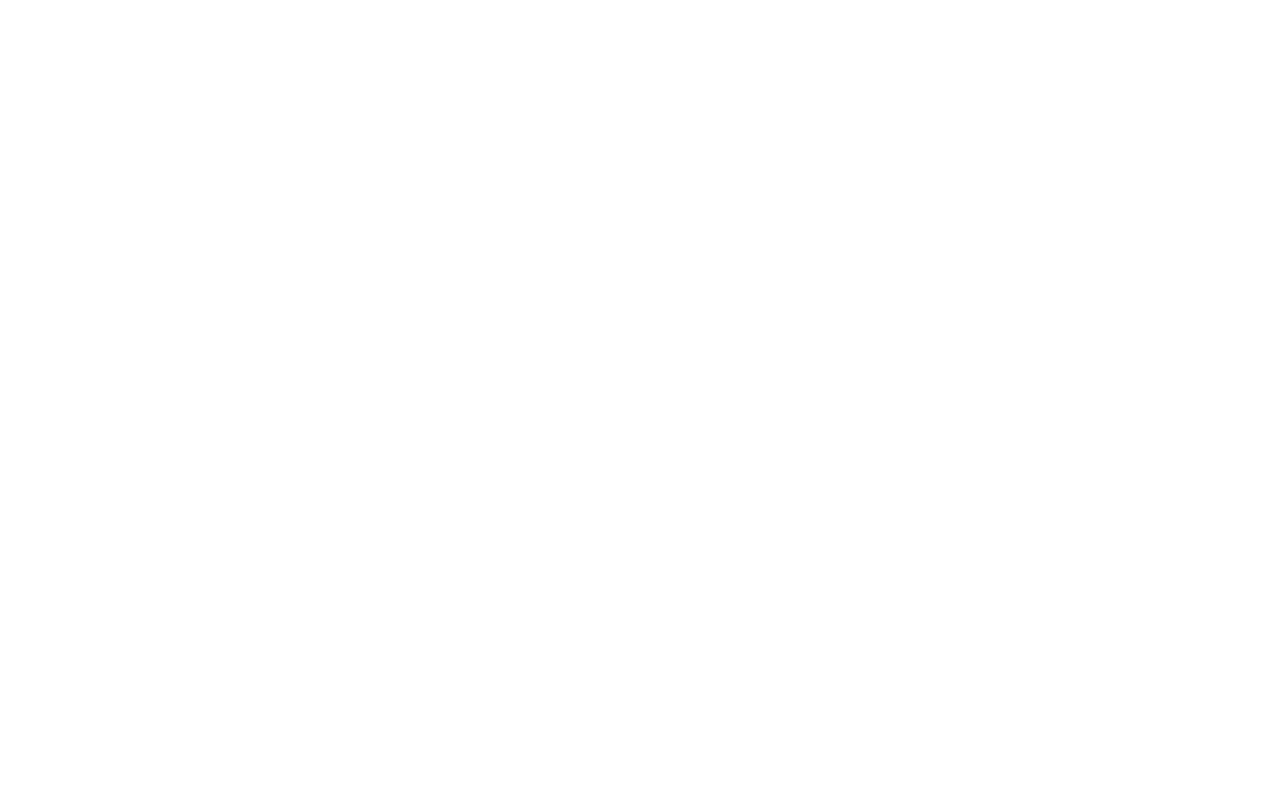
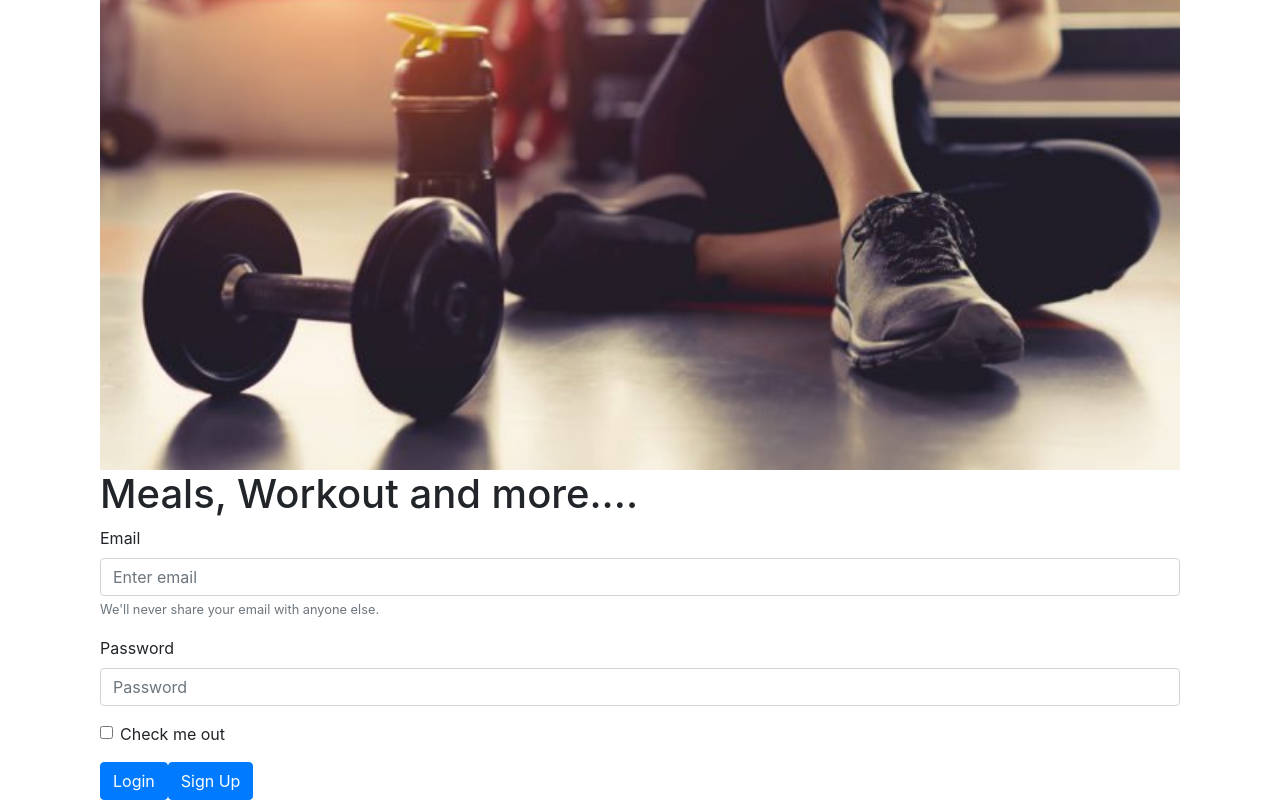
Before and after one commit to virgo18990/fitness-tracker, a Vue app in the folder client/: page /#/about in a window 1280 px wide. Before the commit this address led to /#/about. Shown: the part 324-1124 px from the top of the page. Before the commit the page ends 800 px from the top, so only its background shows below. Built offline with nearby package versions, Linux system fonts and the light colour scheme.

Commit message:
Home Page UI

```diff
--- a/client/src/components/Nav.vue
+++ b/client/src/components/Nav.vue
@@ -17,9 +17,7 @@
                 <li class="nav-item">
                     <router-link class="nav-link" to="/MyFriends">My Friends</router-link>
                 </li>
-                <li class="nav-item">
-                    <router-link class="nav-link disabled" to="#"  active-class="active">Disabled</router-link>
-                </li>
+
             </ul>
             <form class="form-inline mt-2 mt-md-0">
             <input class="form-control mr-sm-2" type="text" placeholder="Search" aria-label="Search">
@@ -27,12 +25,18 @@
             </form>
         </div>
     </nav>
+
+
+
+
 </template>
 
 <script>
 export default {
+
 }
 </script>
 
 <style>
+
 </style>
--- a/client/src/router/index.js
+++ b/client/src/router/index.js
@@ -12,11 +12,11 @@
   mode: 'history',
   base: process.env.BASE_URL,
   routes: [
-    {
+    /*{
       path: '/',
       name: 'HelloWorld',
       component: HelloWorld
-    },
+    },*/
     {
       path: '/register',
       name: 'register',
--- a/client/src/views/Home.vue
+++ b/client/src/views/Home.vue
@@ -1,8 +1,48 @@
 <template>
   <div class="home">
-    <div class="jumbotron">
-      <h1>Welcome to my App</h1>
-    </div>
+
+      <!--<h1>Welcome to my App</h1>-->
+    <!--<table class="table">
+
+        <tbody>
+            <tr>
+
+                <td><img src ="../assets/imghome.jpg" class="img-fluid"></td>
+                <td>knkl</td>
+            </tr>
+
+        </tbody>
+    </table>-->
+
+    <div class="container">
+  <img src="../assets/imghome.jpg"  style="width:100%">
+  <div class="content">
+    <h1>Meals, Workout and more....</h1>
+
+<form>
+  <div class="form-group">
+    <label for="exampleInputEmail1">Email</label>
+    <input type="email" class="form-control" id="exampleInputEmail1" aria-describedby="emailHelp" placeholder="Enter email">
+    <small id="emailHelp" class="form-text text-muted">We'll never share your email with anyone else.</small>
+  </div>
+  <div class="form-group">
+    <label for="exampleInputPassword1">Password</label>
+    <input type="password" class="form-control" id="exampleInputPassword1" placeholder="Password">
+  </div>
+  <div class="form-group form-check">
+    <input type="checkbox" class="form-check-input" id="exampleCheck1">
+    <label class="form-check-label" for="exampleCheck1">Check me out</label>
+  </div>
+
+ <button type="submit" class="btn btn-primary btn-space">Login</button>
+  <button type="submit" class="btn btn-primary btn-space" >Sign Up</button>
+
+</form>
+
+
+
+  </div>
+</div>
 
   </div>
 </template>
```
Also changed, not shown: client/src/assets/imghome.jpg (added), 1 other file (tests, documents, lock files or other folders).
